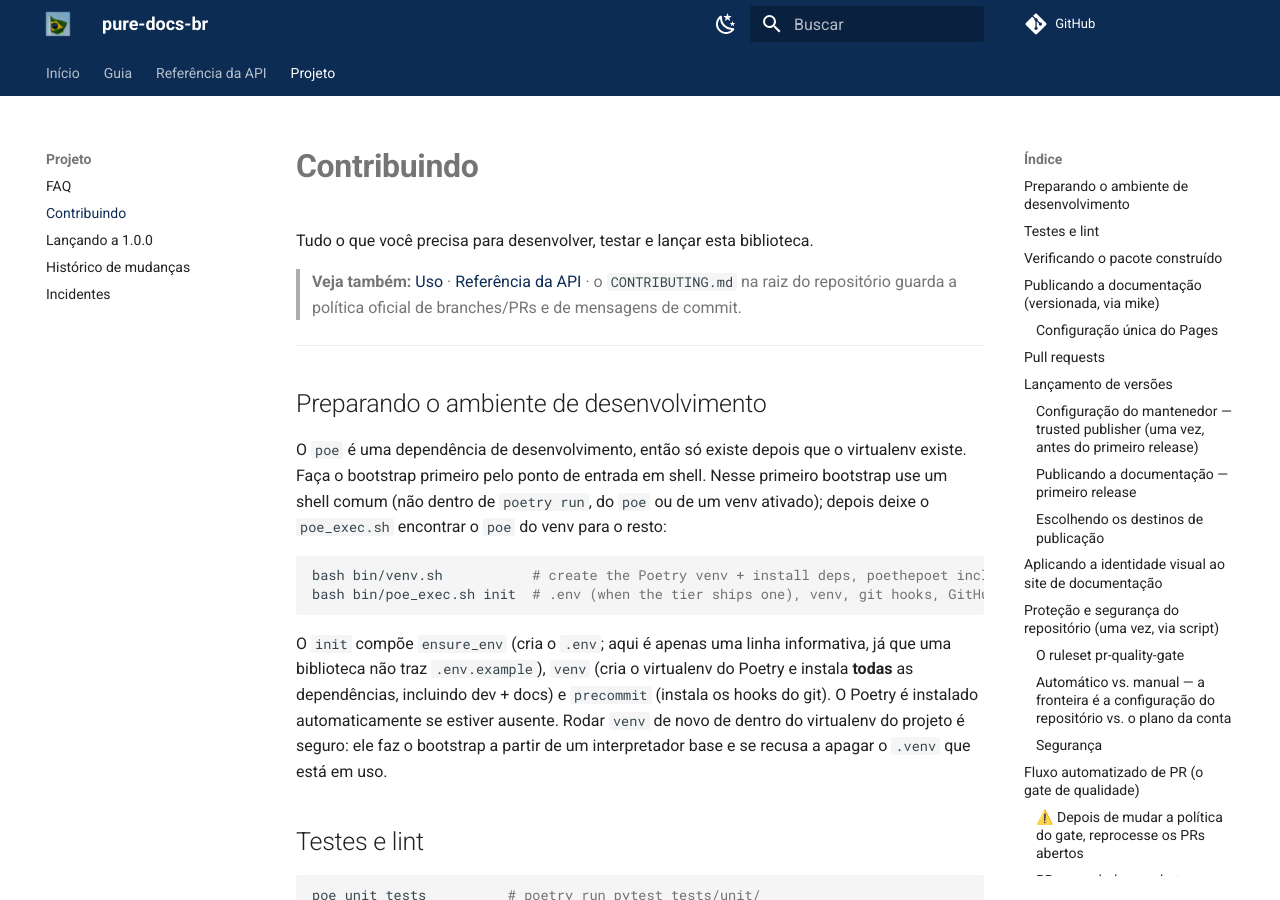
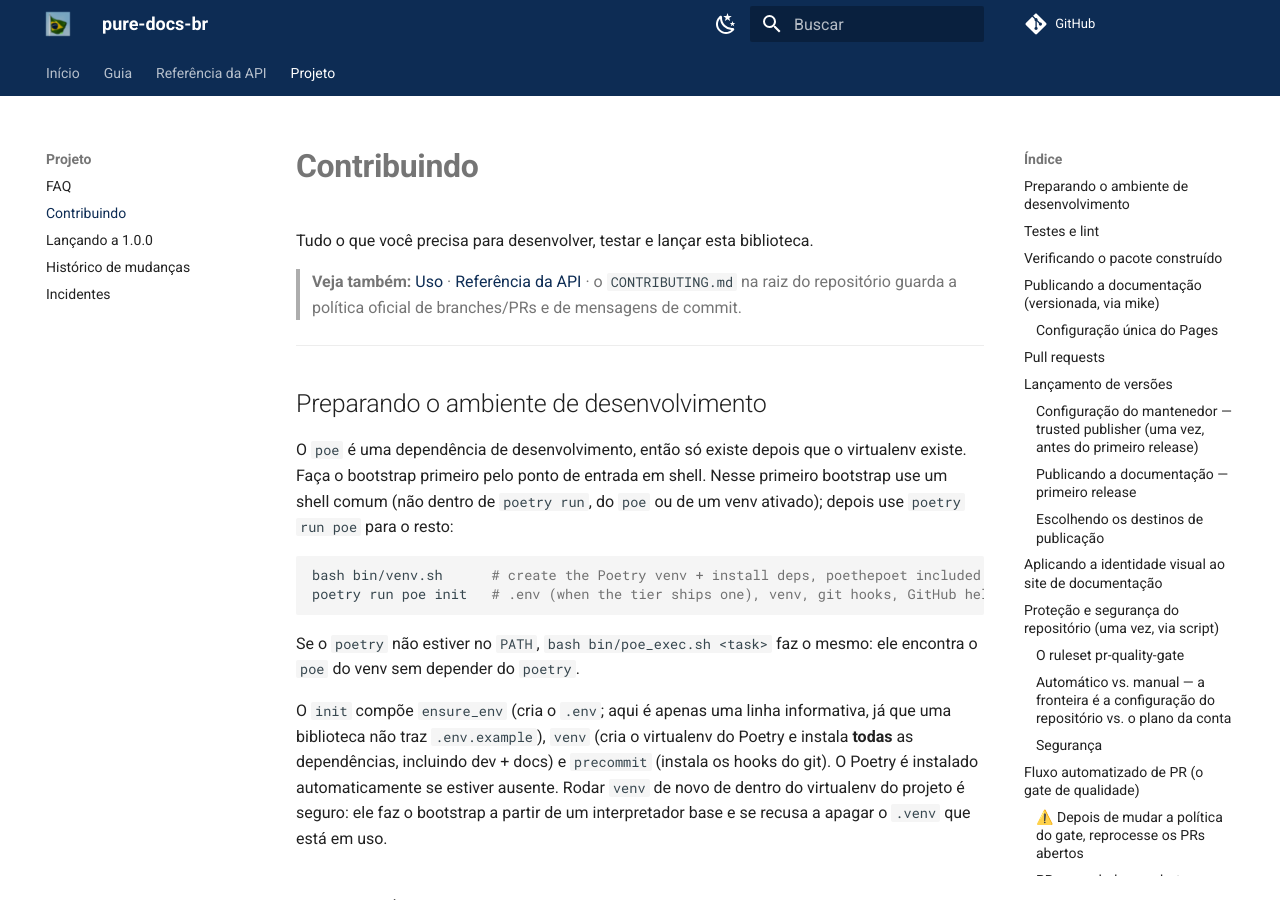
Before and after one commit to guilhermegor/pure-docs-br, an MkDocs documentation site: the page built from docs/contributing.md, in a window 1280 px wide and 900 px high. Built offline with MkDocs 1.6.1 and Material for MkDocs 9.7.7, drawn with Linux system fonts in a browser that asks for light colours; comment, search, counter and statistics services are not loaded; the version menu is left out.

Commit message:
docs: prefer poetry run poe over the bin/poe_exec.sh wrapper
The owner prefers the command the community already knows. After
bin/venv.sh, poe lives in the project venv, so `poetry run poe <task>`
works wherever poetry is on PATH. bin/poe_exec.sh stays documented as
the fallback for a poetry missing from PATH, for example right after
venv.sh installed it with --user.

Refs #1

````diff
--- a/docs/contributing.md
+++ b/docs/contributing.md
@@ -11,13 +11,15 @@ Tudo o que você precisa para desenvolver, testar e lançar esta biblioteca.
 
 O `poe` é uma dependência de desenvolvimento, então só existe depois que o virtualenv existe. Faça o
 bootstrap primeiro pelo ponto de entrada em shell. Nesse primeiro bootstrap use um shell comum (não
-dentro de `poetry run`, do `poe` ou de um venv ativado); depois deixe o `poe_exec.sh` encontrar o
-`poe` do venv para o resto:
+dentro de `poetry run`, do `poe` ou de um venv ativado); depois use `poetry run poe` para o resto:
 
 ```bash
-bash bin/venv.sh           # create the Poetry venv + install deps, poethepoet included
-bash bin/poe_exec.sh init  # .env (when the tier ships one), venv, git hooks, GitHub helpers
+bash bin/venv.sh      # create the Poetry venv + install deps, poethepoet included
+poetry run poe init   # .env (when the tier ships one), venv, git hooks, GitHub helpers
 ```
+
+Se o `poetry` não estiver no `PATH`, `bash bin/poe_exec.sh <task>` faz o mesmo: ele encontra o
+`poe` do venv sem depender do `poetry`.
 
 O `init` compõe `ensure_env` (cria o `.env`; aqui é apenas uma linha informativa, já que uma
 biblioteca não traz `.env.example`), `venv` (cria o virtualenv do Poetry e instala **todas** as
````
Also changed, not shown: README.md (+10 -8 lines), docs/index.md (+2 -2 lines).
